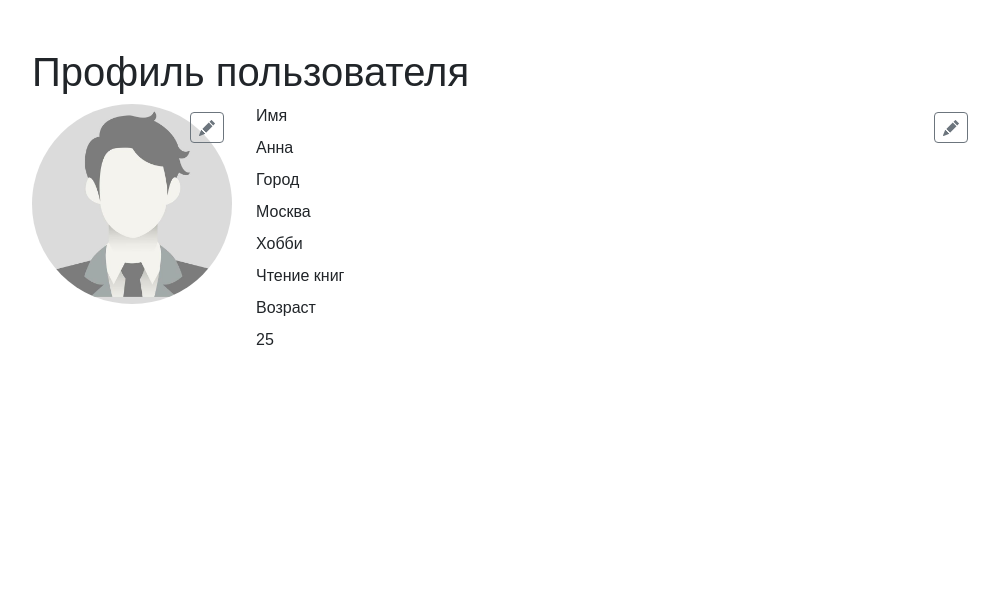
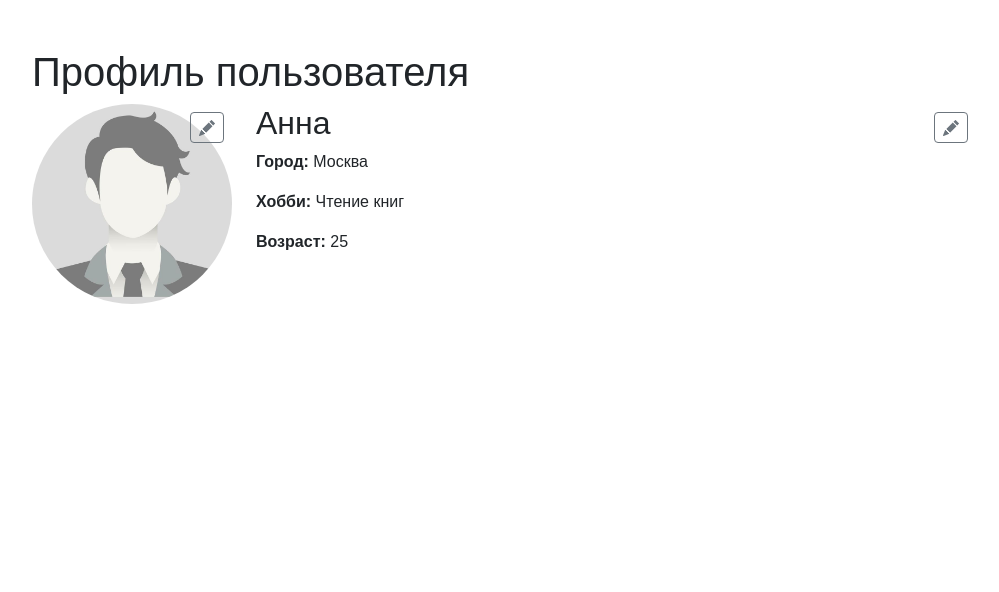
Before and after one commit to CHEPURNOV-S-S/VD08, a Flask app: page /profile in a window 1280 px wide. Shown: the part 60-652 px from the top of the page, without its empty margins (62-1061 px from the left). Run offline with Flask 3, Linux system fonts and the light colour scheme; parts of the project's set-up code (start-up, migrations or seed data) failed here and were passed over.

Commit message:
Revert "Сделал редактирование полей профиля с помощью скрытой формы"
This reverts commit f846a847b8ebd15b976fa17a26ce353fde4a68a0.

В редактировании смотрится нормально, в отображении плохо.

```diff
--- a/app/templates/profile.html
+++ b/app/templates/profile.html
@@ -29,52 +29,47 @@
             </div>
             <div class="col-md-8">
                 <div class="user-info-container position-relative">
-                    <!-- Форма для просмотра и редактирования -->
-                    <form id="profile-form" method="POST" action="{{ url_for('update_profile') }}" style="width: 100%;">
+                    <h2>{{ user_name }}</h2>
+                    <p><strong>Город:</strong> {{ user_city }}</p>
+                    <p><strong>Хобби:</strong> {{ user_hobby }}</p>
+                    <p><strong>Возраст:</strong> {{ user_age }}</p>
 
-                         <!-- Имя -->
+                    <!-- Кнопка "Обновить фото" -->
+                    <a href="#" id="update-user-info-btn" class="btn btn-outline-secondary btn-sm position-absolute top-0 end-0 m-2" title="Изменить данные">
+                        <svg xmlns="http://www.w3.org/2000/svg" width="16" height="16" fill="currentColor" class="bi bi-pencil-fill" viewBox="0 0 16 16">
+                            <path d="M12.854.146a.5.5 0 0 0-.707 0L10.5 1.793 14.207 5.5l1.647-1.646a.5.5 0 0 0 0-.708l-3-3zm.646 6.061L9.793 2.5 3.293 9H3.5a.5.5 0 0 1 .5.5v.5h.5a.5.5 0 0 1 .5.5v.5h.5a.5.5 0 0 1 .5.5v.5h.5a.5.5 0 0 1 .5.5v.207l6.5-6.5zm-7.468 7.468A.5.5 0 0 1 6 13.5V13h-.5a.5.5 0 0 1-.5-.5V12h-.5a.5.5 0 0 1-.5-.5V11h-.5a.5.5 0 0 1-.5-.5V10h-.5a.499.499 0 0 1-.175-.032l-.179.178a.5.5 0 0 0-.11.168l-2 5a.5.5 0 0 0 .65.65l5-2a.5.5 0 0 0 .168-.11l.178-.178z"/>
+                        </svg>
+                    </a>
+
+                    <!-- Скрытая форма для редактирования -->
+                    <form id="edit-user-form" class="mt-3" style="display: none;" action="{{ url_for('update_profile') }}" method="POST">
+
                         <div class="mb-2">
-                            <label for="name" class="form-label">Имя</label>
-                            <div id="name-display" class="form-control-static">{{ user_name }}</div>
-                            <input type="text" class="form-control d-none" id="name-edit" name="name" value="{{ user_name }}">
+                            <label for="edit-name" class="form-label">Имя</label>
+                            <input type="text" class="form-control" id="edit-name" name="name" value="{{ user_name }}">
                         </div>
 
-                        <!-- Город -->
                         <div class="mb-2">
-                            <label for="city" class="form-label">Город</label>
-                            <div id="city-display" class="form-control-static">{{ user_city }}</div>
-                            <input type="text" class="form-control d-none" id="city-edit" name="city" value="{{ user_city }}">
+                            <label for="edit-city" class="form-label">Город</label>
+                            <input type="text" class="form-control" id="edit-city" name="city" value="{{ user_city }}">
                         </div>
 
-                        <!-- Хобби -->
                         <div class="mb-2">
-                            <label for="hobby" class="form-label">Хобби</label>
-                            <div id="hobby-display" class="form-control-static">{{ user_hobby }}</div>
-                            <input type="text" class="form-control d-none" id="hobby-edit" name="hobby" value="{{ user_hobby }}">
+                            <label for="edit-hobby" class="form-label">Хобби</label>
+                            <input type="text" class="form-control" id="edit-hobby" name="hobby" value="{{ user_hobby }}">
                         </div>
 
-                         <!-- Возраст -->
                         <div class="mb-2">
-                            <label for="age" class="form-label">Возраст</label>
-                            <div id="age-display" class="form-control-static">{{ user_age }}</div>
-                            <input type="number" class="form-control d-none" id="age-edit" name="age" value="{{ user_age }}">
+                            <label for="edit-age" class="form-label">Возраст</label>
+                            <input type="number" class="form-control" id="edit-age" name="age" value="{{ user_age }}">
                         </div>
 
-                        <!-- Кнопка "Обновить фото" -->
-                        <a href="#" id="edit-profile-btn" class="btn btn-outline-secondary btn-sm position-absolute top-0 end-0 m-2" title="Изменить данные">
-                            <svg xmlns="http://www.w3.org/2000/svg" width="16" height="16" fill="currentColor" class="bi bi-pencil-fill" viewBox="0 0 16 16">
-                                <path d="M12.854.146a.5.5 0 0 0-.707 0L10.5 1.793 14.207 5.5l1.647-1.646a.5.5 0 0 0 0-.708l-3-3zm.646 6.061L9.793 2.5 3.293 9H3.5a.5.5 0 0 1 .5.5v.5h.5a.5.5 0 0 1 .5.5v.5h.5a.5.5 0 0 1 .5.5v.5h.5a.5.5 0 0 1 .5.5v.207l6.5-6.5zm-7.468 7.468A.5.5 0 0 1 6 13.5V13h-.5a.5.5 0 0 1-.5-.5V12h-.5a.5.5 0 0 1-.5-.5V11h-.5a.5.5 0 0 1-.5-.5V10h-.5a.499.499 0 0 1-.175-.032l-.179.178a.5.5 0 0 0-.11.168l-2 5a.5.5 0 0 0 .65.65l5-2a.5.5 0 0 0 .168-.11l.178-.178z"/>
-                            </svg>
-                        </a>
-                        <!-- Кнопки -->
-                        <div class="d-flex gap-2 d-none" id="form-buttons">
-                            <button type="submit" class="btn btn-success btn-sm">
-                                <i class="fas fa-save"></i> Сохранить
-                            </button>
-                            <button type="button" class="btn btn-secondary btn-sm" id="cancel-edit">
-                                <i class="fas fa-times"></i> Отмена
-                            </button>
-                        </div>
+                        <button type="submit" class="btn btn-success btn-sm me-2">
+                            <i class="fas fa-save"></i> Сохранить
+                        </button>
+                        <button type="button" class="btn btn-secondary btn-sm cancel-edit">
+                            <i class="fas fa-times"></i> Отмена
+                        </button>
                     </form>
                 </div>
             </div>
@@ -117,63 +112,23 @@
                     console.warn("Выбранный файл не является изображением");
                 }
             });
+        });
 
-            console.log("Логика обработки редактирования полей профиля")
-            const editBtn = document.getElementById('edit-profile-btn');
+        document.addEventListener('DOMContentLoaded', function () {
+            const editBtn = document.getElementById('update-user-info-btn');
+            const editForm = document.getElementById('edit-user-form');
 
-            const form = document.getElementById('profile-form');
-
-            // Элементы для переключения
-            const fields = {
-                name: { display: 'name-display', edit: 'name-edit' },
-                city: { display: 'city-display', edit: 'city-edit' },
-                hobby: { display: 'hobby-display', edit: 'hobby-edit' },
-                age: { display: 'age-display', edit: 'age-edit' }
-            };
-
-            const buttons = document.getElementById('form-buttons');
-            const staticElements = document.querySelectorAll('.form-control-static');
-            const inputElements = document.querySelectorAll('.form-control.d-none');
-
-            // Режим просмотра
-            function viewMode() {
-                for (const key in fields) {
-                    const displayEl = document.getElementById(fields[key].display);
-                    const inputEl = document.getElementById(fields[key].edit);
-                    displayEl.textContent = inputEl.value;
-                }
-
-                staticElements.forEach(el => el.classList.remove('d-none'));
-                inputElements.forEach(el => el.classList.add('d-none'));
-                editBtn.classList.remove('d-none');
-                buttons.classList.add('d-none');
-            }
-
-            // Режим редактирования
-            function editMode() {
-                staticElements.forEach(el => el.classList.add('d-none'));
-                inputElements.forEach(el => el.classList.remove('d-none'));
-                buttons.classList.remove('d-none');
-                editBtn.classList.add('d-none');
-            }
-
-            // Обработчик клика по карандашу
             editBtn.addEventListener('click', function (e) {
                 e.preventDefault();
-                editMode();
+                editForm.style.display = 'block';
+                editBtn.innerHTML = '<i class="fas fa-save"></i>';
             });
 
-            // Обработчик отмены
-            document.getElementById('cancel-edit').addEventListener('click', function () {
-                viewMode();
-            });
-
-            // После отправки формы
-            form.addEventListener('submit', function () {
-                setTimeout(() => {
-                    viewMode();
-                }, 100); // Небольшая задержка, чтобы обновились значения
+            document.querySelector('.cancel-edit').addEventListener('click', function () {
+                editForm.style.display = 'none';
+                editBtn.innerHTML = '<svg xmlns="http://www.w3.org/2000/svg" width="16" height="16" fill="currentColor" class="bi bi-pencil-fill" viewBox="0 0 16 16"><path d="M12.854.146a.5.5 0 0 0-.707 0L10.5 1.793 14.207 5.5l1.647-1.646a.5.5 0 0 0 0-.708l-3-3zm.646 6.061L9.793 2.5 3.293 9H3.5a.5.5 0 0 1 .5.5v.5h.5a.5.5 0 0 1 .5.5v.5h.5a.5.5 0 0 1 .5.5v.5h.5a.5.5 0 0 1 .5.5v.207l6.5-6.5zm-7.468 7.468A.5.5 0 0 1 6 13.5V13h-.5a.5.5 0 0 1-.5-.5V12h-.5a.5.5 0 0 1-.5-.5V11h-.5a.5.5 0 0 1-.5-.5V10h-.5a.499.499 0 0 1-.175-.032l-.179.178a.5.5 0 0 0-.11.168l-2 5a.5.5 0 0 0 .65.65l5-2a.5.5 0 0 0 .168-.11l.178-.178z"/></svg>';
             });
         });
+
     </script>
 {% endblock %}
```
